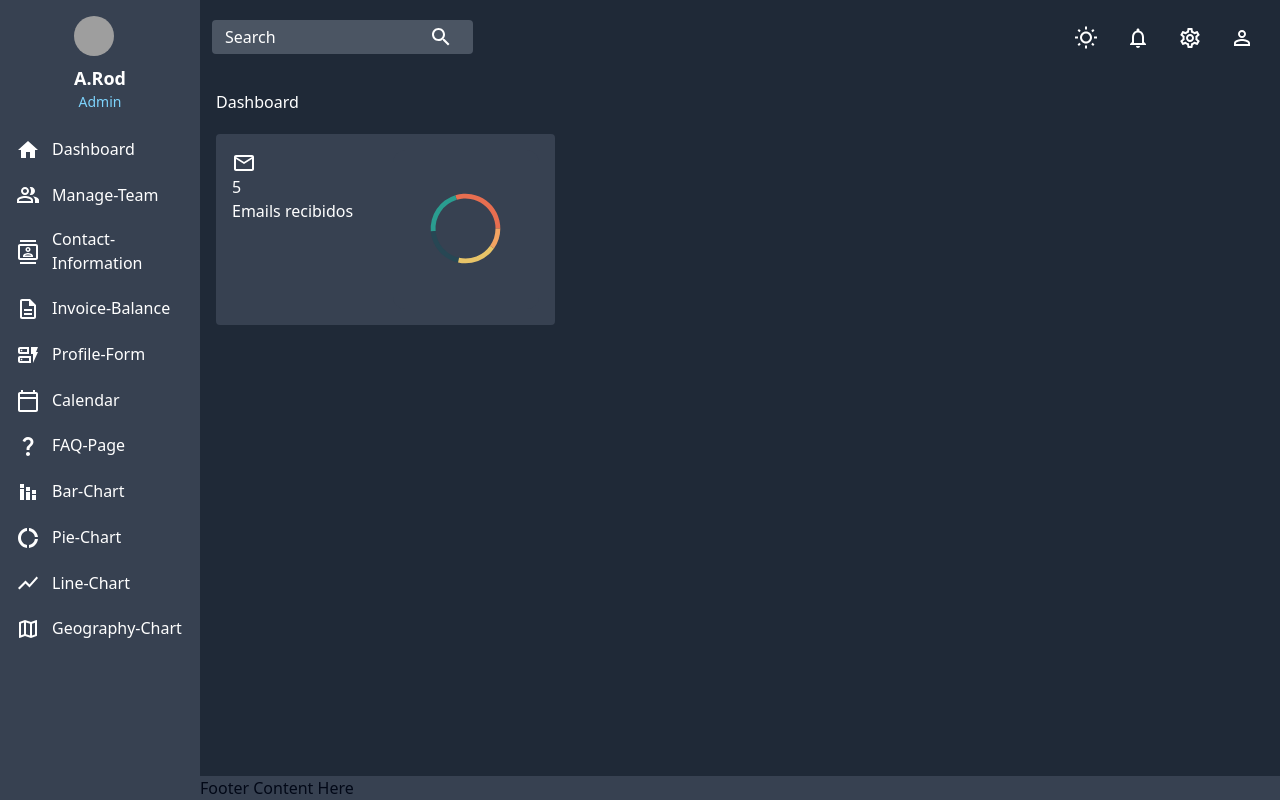
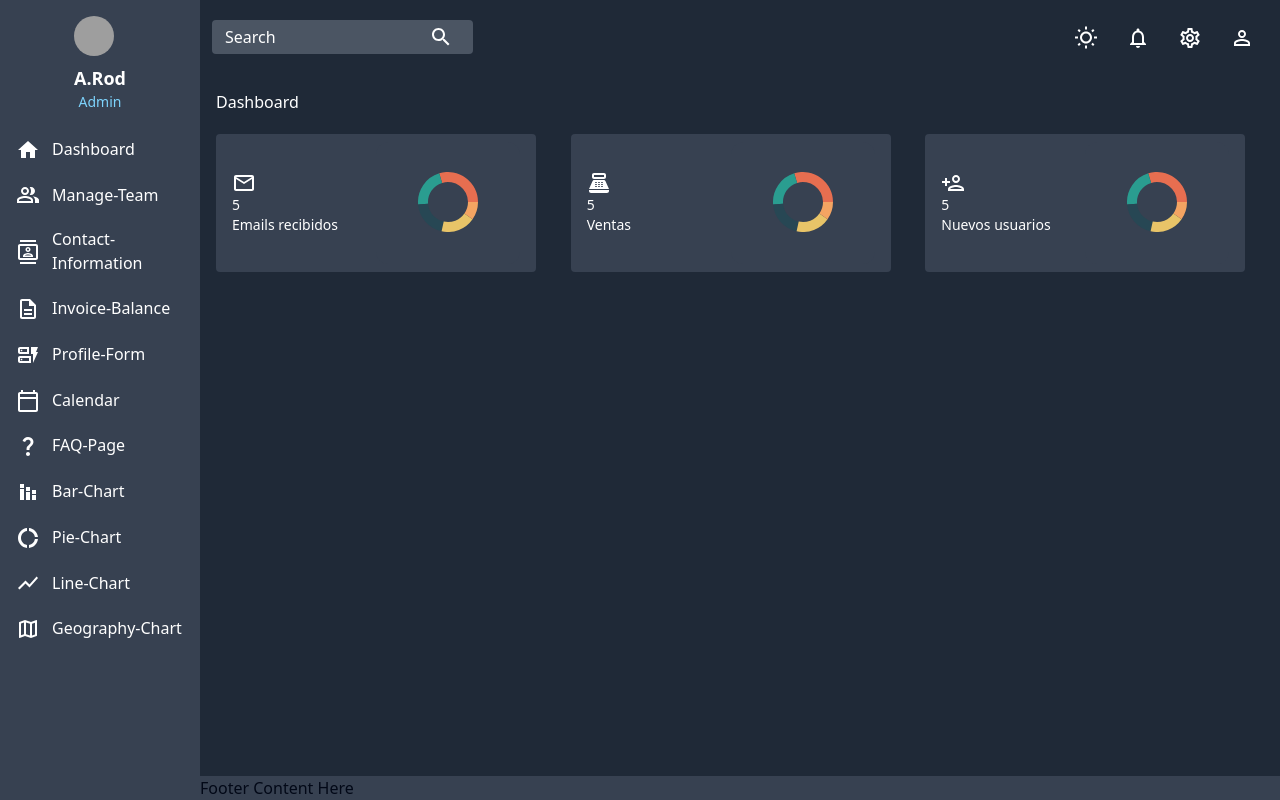
Before and after one commit to arianrdcas/Dashboard, a React (Vite) app: page /dashboard in a window 1280 px wide. Built offline with nearby package versions, Linux system fonts and the light colour scheme; grey boxes are pictures that could not be loaded.

Commit message:
Estilos de card ok

```diff
--- a/src/components/sidebar/pages/dashboard/card.tsx
+++ b/src/components/sidebar/pages/dashboard/card.tsx
@@ -9,18 +9,13 @@ interface CardProps {
 
 const Card: FC<CardProps> = ({ icon, cuantiti, descriptions }) => {
   return (
-    <div className="bg-gray-700 p-4 rounded grid grid-cols-2 gap-4 items-start">
-      <div>
+    <div className="bg-gray-700 py-2 px-4 rounded grid grid-cols-2 min-w-[14rem] max-w-[20rem]  items-center">
+      <div className="text-sm">
         {icon}
         {cuantiti !== undefined && <p>{cuantiti}</p>}
         {descriptions && <p>{descriptions}</p>}
       </div>
-
-      <div>
-        <div>
-          <Chart />
-        </div>
-      </div>
+      <Chart />
     </div>
   );
 };
--- a/src/components/sidebar/pages/dashboard/chart.tsx
+++ b/src/components/sidebar/pages/dashboard/chart.tsx
@@ -1,5 +1,3 @@
-
-
 import { TrendingUp } from "lucide-react";
 import { Pie, PieChart } from "recharts";
 
@@ -64,7 +62,7 @@ export function Chart() {
       <CardContent className="flex-1 pb-0">
         <ChartContainer
           config={chartConfig}
-          className="mx-auto aspect-square max-h-[250px]"
+          className="mx-auto aspect-square max-h-[60px] max-w-[60px]"
         >
           <PieChart>
             <ChartTooltip
@@ -75,18 +73,15 @@ export function Chart() {
               data={chartData}
               dataKey="visitors"
               nameKey="browser"
-              innerRadius={30}
+              innerRadius={20}
+              outerRadius={30}
             />
           </PieChart>
         </ChartContainer>
       </CardContent>
       <CardFooter className="flex-col gap-2 text-sm">
-        <div className="flex items-center gap-2 font-medium leading-none">
-
-        </div>
-        <div className="leading-none text-muted-foreground">
-
-        </div>
+        <div className="flex items-center gap-2 font-medium leading-none"></div>
+        <div className="leading-none text-muted-foreground"></div>
       </CardFooter>
     </Card>
   );
--- a/src/components/sidebar/pages/dashboard/dashboard.tsx
+++ b/src/components/sidebar/pages/dashboard/dashboard.tsx
@@ -15,7 +15,7 @@ const Dashboard: FC = () => {
           cuantiti={5}
           descriptions="Emails recibidos"
         />
-        {/* <Card
+        <Card
           icon={<PointOfSaleOutlinedIcon />}
           cuantiti={5}
           descriptions="Ventas"
@@ -24,8 +24,7 @@ const Dashboard: FC = () => {
           icon={<PersonAddOutlinedIcon />}
           cuantiti={5}
           descriptions="Nuevos usuarios"
-        /> */}
-
+        />
       </div>
     </>
   );
```
